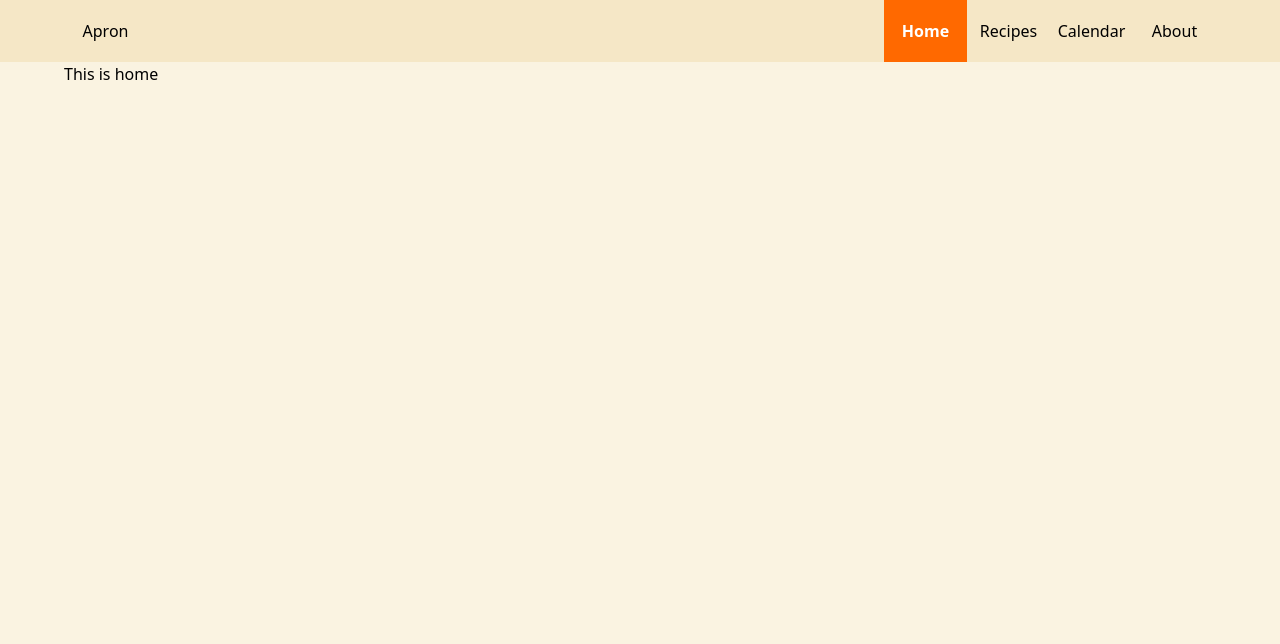
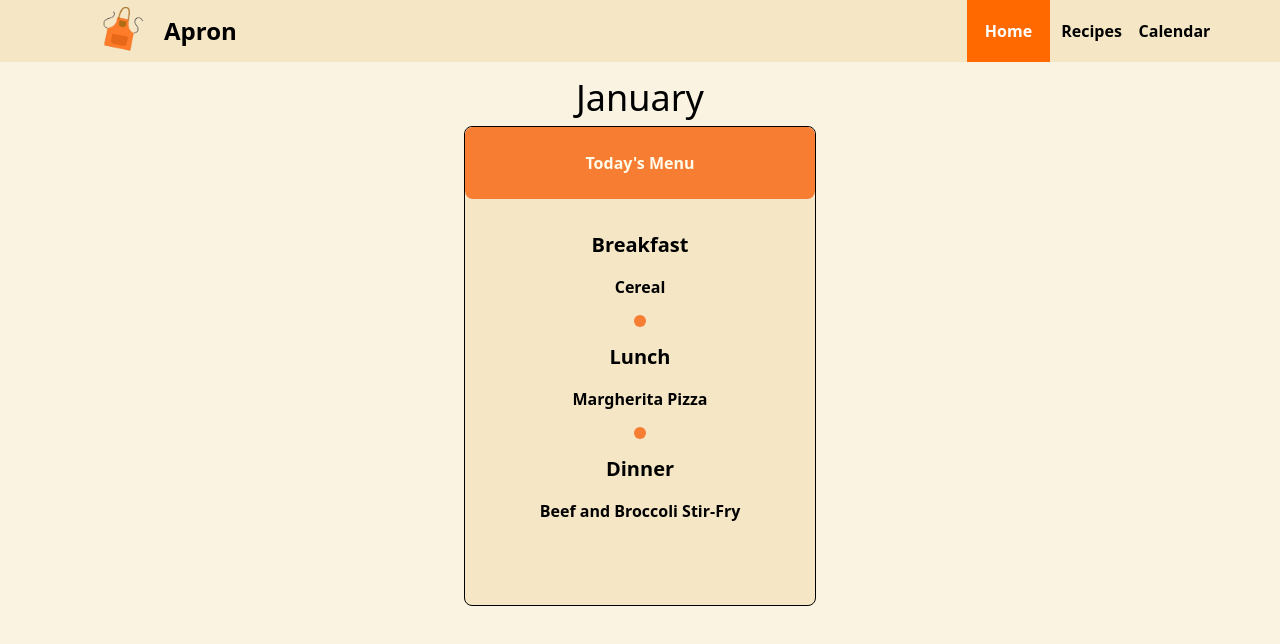
Before and after one commit to Wali0023/apron-v2.0, a Next.js app: page / in a window 1280 px wide. Shown: the top 644 px of the page. Built offline with nearby package versions, Linux system fonts and the light colour scheme.

Commit message:
Add some stuff

```diff
--- a/app/components/Header.tsx
+++ b/app/components/Header.tsx
@@ -4,8 +4,13 @@ export default function Header() {
   return (
     <header className="bg-[#F5E7C6]">
       <div className="mx-auto flex h-15.5 max-w-6xl justify-between">
-        <div className="flex h-15.5 w-20.75 items-center justify-center">
-          Apron
+        <div className="flex h-15.5 items-center justify-center ml-5 ">
+          <img
+            src="/Apron-Logo.png"
+            alt="A cartoon apron as the logo of the page"
+            className="h-20 w-auto"
+          />
+          <span className="font-bold text-2xl">Apron</span>
         </div>
         <MainNavigation />
       </div>
--- a/app/components/MainNavigation.tsx
+++ b/app/components/MainNavigation.tsx
@@ -5,13 +5,12 @@ const menu = [
   { title: "Home", href: "/" },
   { title: "Recipes", href: "/recipes" },
   { title: "Calendar", href: "/calendar" },
-  { title: "About", href: "/about" },
 ];
 export default function MainNavigation() {
   const pathname = usePathname();
 
   const activeStying = "bg-orange-500 text-white font-bold";
-  const inactiveStyling = "hover:bg-[#D8CCAF] text-black";
+  const inactiveStyling = "hover:bg-[#D8CCAF] text-black font-bold";
 
   const getLinkStyles = (path: string) => {
     const isActive = pathname === path;
--- a/app/page.tsx
+++ b/app/page.tsx
@@ -1,3 +1,22 @@
 export default async function Home() {
-  return <div>This is home</div>;
+  return (
+    <div className="mt-4 items-center justify-center flex flex-col gap-2">
+      <div className="text-4xl ">January</div>
+      <div className="w-88 h-120 bg-[#F5E7C6] rounded-lg border-black border ">
+        <div className="w-full bg-[#f67d31] h-18 rounded-lg font-bold items-center justify-center flex text-amber-50 text-2xö">
+          Today's Menu
+        </div>
+        <div className="font-bold justify-center items-center flex flex-col gap-4 mt-8">
+          <span className="text-xl">Breakfast</span>
+          <span>Cereal</span>
+          <div className="h-3 w-3 rounded-full bg-[#f67d31]"></div>
+          <span className="text-xl">Lunch</span>
+          <span>Margherita Pizza</span>
+          <div className="h-3 w-3 rounded-full bg-[#f67d31]"></div>
+          <span className="text-xl">Dinner</span>
+          <span>Beef and Broccoli Stir-Fry</span>
+        </div>
+      </div>
+    </div>
+  );
 }
```
Also changed, not shown: public/Apron-Logo.png (added), 1 other file (tests, documents, lock files or other folders).
